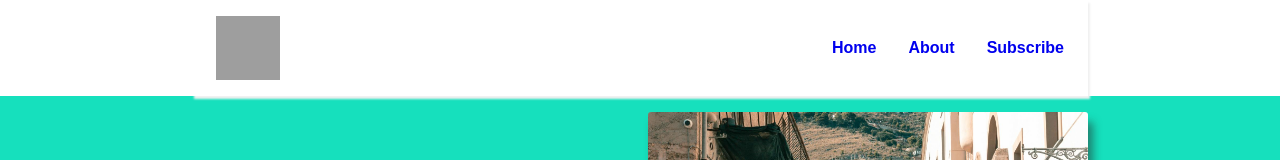
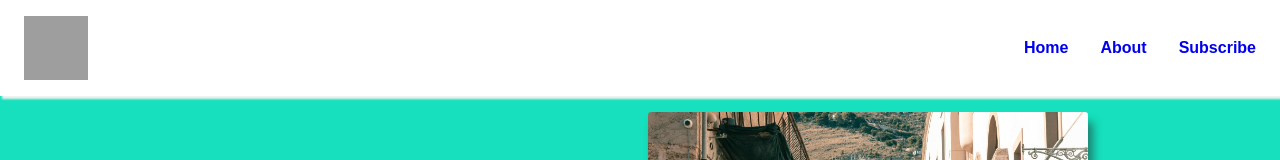
Before and after one commit to Vishalkhandal055/basic-html-page, a plain HTML site: page index.html in a window 1280 px wide. Shown: the top 160 px of the page. Drawn offline with Linux system fonts and the light colour scheme; grey boxes are pictures that could not be loaded.

Commit message:
update in navbar

```diff
--- a/index.html
+++ b/index.html
@@ -25,9 +25,6 @@
     <title>Document</title>
   </head>
   <body>
-      <header id="header">
-        <div class="container">
-
           <nav>
             <a href="#" class="logo">
               <img src="assets/Images/7.jpg" alt="logo" srcset="" />
@@ -51,8 +48,6 @@
         <span class="bar"></span>
       </div>
     </nav>
-    </div>
-    </header>
 
     <!-- Hero Section -->
     <section id="hero" class="hero">
```
